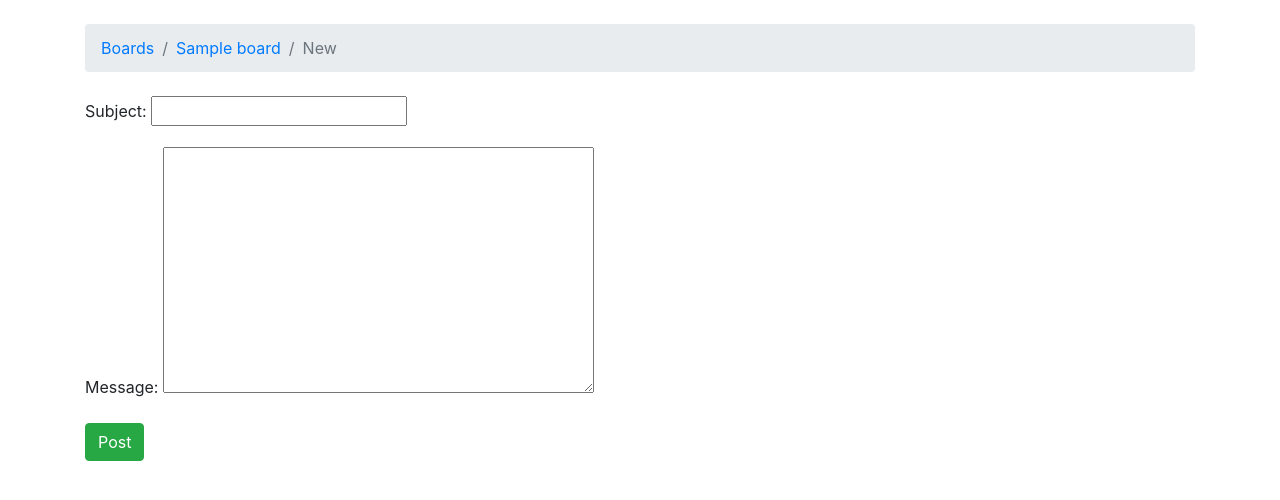
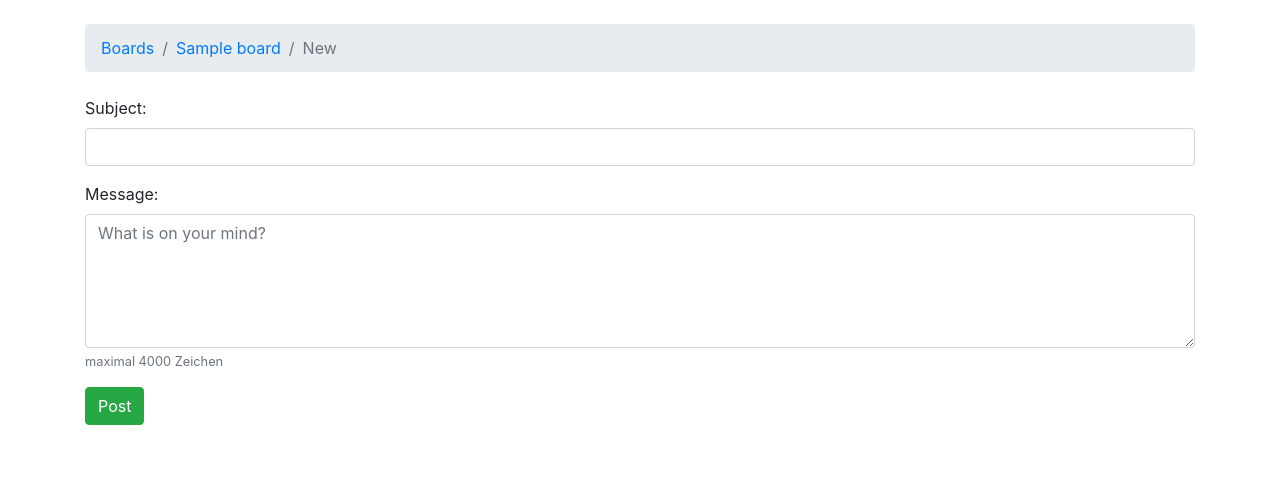
Before and after one commit to fastjoe23/djangotutorial, a Django app: page /boards/1/new/ in a window 1280 px wide. Shown: the part 56-556 px from the top of the page. Run offline with Django 3.2, Linux system fonts and the light colour scheme; tables that the repository leaves empty hold one stand-in row (values such as "Sample post"); some libraries are stand-ins or nearby versions.

Commit message:
Chapter 3 durch

```diff
--- a/boards/forms.py
+++ b/boards/forms.py
@@ -2,7 +2,12 @@ from django import forms
 from .models import Topic
 
 class NewTopicForm(forms.ModelForm):
-    message = forms.CharField(widget=forms.Textarea(), max_length=4000)
+    message = forms.CharField(
+        widget=forms.Textarea(
+        attrs={'rows': 5, 'placeholder': 'What is on your mind?'}
+        ),
+        max_length=4000,
+        help_text='maximal 4000 Zeichen')
 
     class Meta:
         model = Topic
--- a/sictut/settings.py
+++ b/sictut/settings.py
@@ -37,6 +37,8 @@ INSTALLED_APPS = [
     'django.contrib.sessions',
     'django.contrib.messages',
     'django.contrib.staticfiles',
+
+    'widget_tweaks',
 
 # own apps
     'boards',
--- /dev/null
+++ b/templates/includes/form.html
@@ -0,0 +1,28 @@
+{% load widget_tweaks %}
+
+{% for field in form %}
+  <div class="form-group">
+    {{ field.label_tag }}
+
+    {% if form.is_bound %}
+      {% if field.errors %}
+        {% render_field field class="form-control is-invalid" %}
+        {% for error in field.errors %}
+          <div class="invalid-feedback">
+            {{ error }}
+          </div>
+        {% endfor %}
+      {% else %}
+        {% render_field field class="form-control is-valid" %}
+      {% endif %}
+    {% else %}
+      {% render_field field class="form-control" %}
+    {% endif %}
+
+    {% if field.help_text %}
+      <small class="form-text text-muted">
+        {{ field.help_text }}
+      </small>
+    {% endif %}
+  </div>
+{% endfor %}
--- a/templates/new_topic.html
+++ b/templates/new_topic.html
@@ -1,4 +1,6 @@
 {% extends 'base.html' %}
+
+{% load widget_tweaks %}
 
 {% block title %}
   Create a new topic in {{ board.name }}
@@ -11,9 +13,10 @@
 {% endblock %}
 
 {% block content %}
-<form method="post">
+<form method="post" novalidate>
   {% csrf_token %}
-  {{ form.as_p }}
+  {% include 'includes/form.html' %}
   <button type="submit" class="btn btn-success">Post</button>
 </form>
+
 {% endblock %}
```
Also changed, not shown: boards/tests.py (+18 -9 lines).
